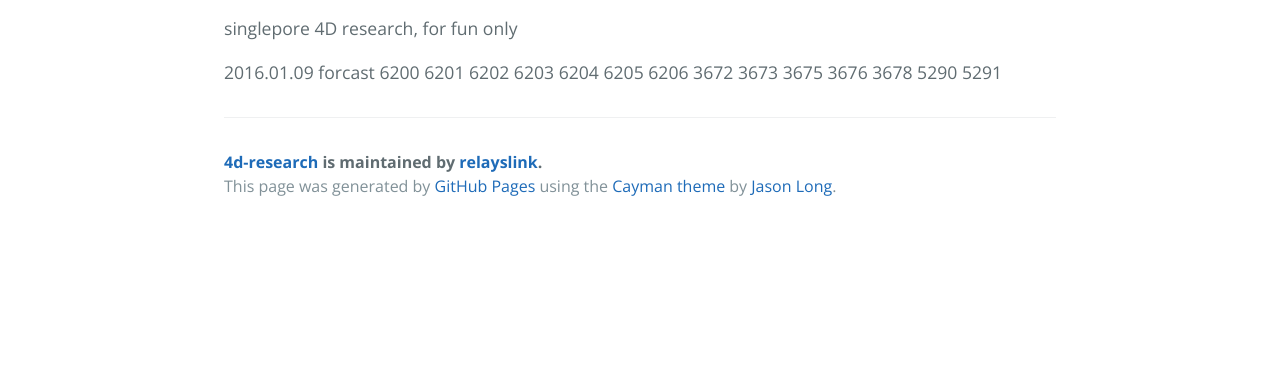
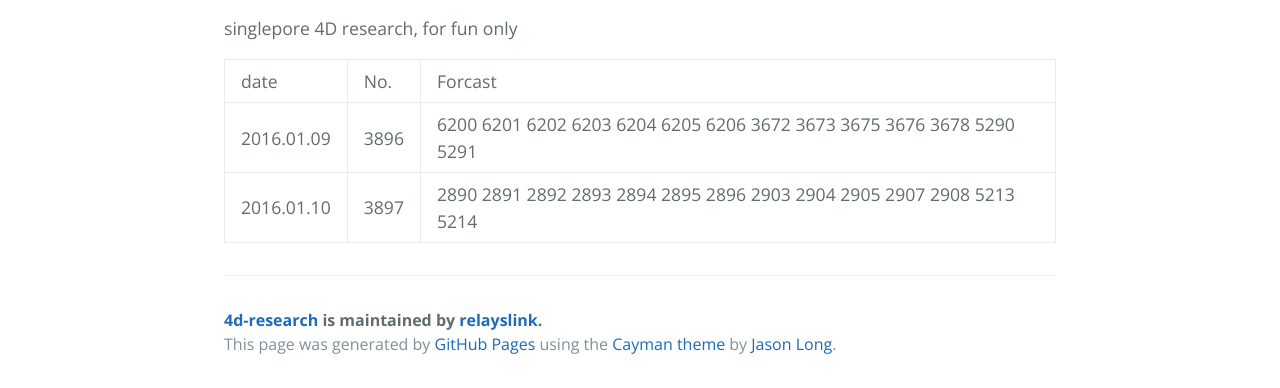
Before and after one commit to relayslink/4D-research, a plain HTML site: page index.html in a window 1280 px wide. Shown: the part 470-858 px from the top of the page. Before the commit the page ends 800 px from the top, so only its background shows below. Drawn offline with nearby package versions, Linux system fonts and the light colour scheme.

Commit message:
Create gh-pages branch via GitHub

```diff
--- a/index.html
+++ b/index.html
@@ -24,21 +24,23 @@
 
 <p>singlepore 4D research, for fun only</p>
 
-<p>2016.01.09 forcast
-6200
-6201
-6202
-6203
-6204
-6205
-6206
-3672
-3673
-3675
-3676
-3678
-5290
-5291</p>
+<table>
+<tr>
+<td> date </td>
+<td> No. </td>
+<td> Forcast </td>
+</tr>
+<tr>
+<td> 2016.01.09 </td>
+<td> 3896 </td>
+<td> 6200 6201 6202 6203 6204 6205 6206 3672 3673 3675 3676 3678 5290 5291 </td>
+</tr>
+<tr>
+<td>2016.01.10  </td>
+<td> 3897 </td>
+<td> 2890 2891 2892 2893 2894 2895 2896 2903 2904 2905 2907 2908 5213 5214 </td>
+</tr>
+</table>
 
       <footer class="site-footer">
         <span class="site-footer-owner"><a href="https://github.com/relayslink/4D-research">4d-research</a> is maintained by <a href="https://github.com/relayslink">relayslink</a>.</span>
--- a/params.json
+++ b/params.json
@@ -1 +1 @@
-{"name":"4d-research","tagline":"singlepore 4D research, for fun only","body":"# 4D-research\r\nsinglepore 4D research, for fun only\r\n\r\n\r\n2016.01.09 forcast \r\n6200\r\n6201\r\n6202\r\n6203\r\n6204\r\n6205\r\n6206\r\n3672\r\n3673\r\n3675\r\n3676\r\n3678\r\n5290\r\n5291\r\n","google":"","note":"Don't delete this file! It's used internally to help with page regeneration."}
+{"name":"4d-research","tagline":"singlepore 4D research, for fun only","body":"# 4D-research\r\nsinglepore 4D research, for fun only\r\n\r\n<table class=\"table table-bordered table-striped table-condensed\">\r\n<tr>\r\n<td> date </td>\r\n<td> No. </td>\r\n<td> Forcast </td>\r\n</tr>\r\n<tr>\r\n<td> 2016.01.09 </td>\r\n<td> 3896 </td>\r\n<td> 6200 6201 6202 6203 6204 6205 6206 3672 3673 3675 3676 3678 5290 5291 </td>\r\n</tr>\r\n<tr>\r\n<td>2016.01.10  </td>\r\n<td> 3897 </td>\r\n<td> 2890 2891 2892 2893 2894 2895 2896 2903 2904 2905 2907 2908 5213 5214 </td>\r\n</tr>\r\n</table>\r\n","google":"","note":"Don't delete this file! It's used internally to help with page regeneration."}
```
